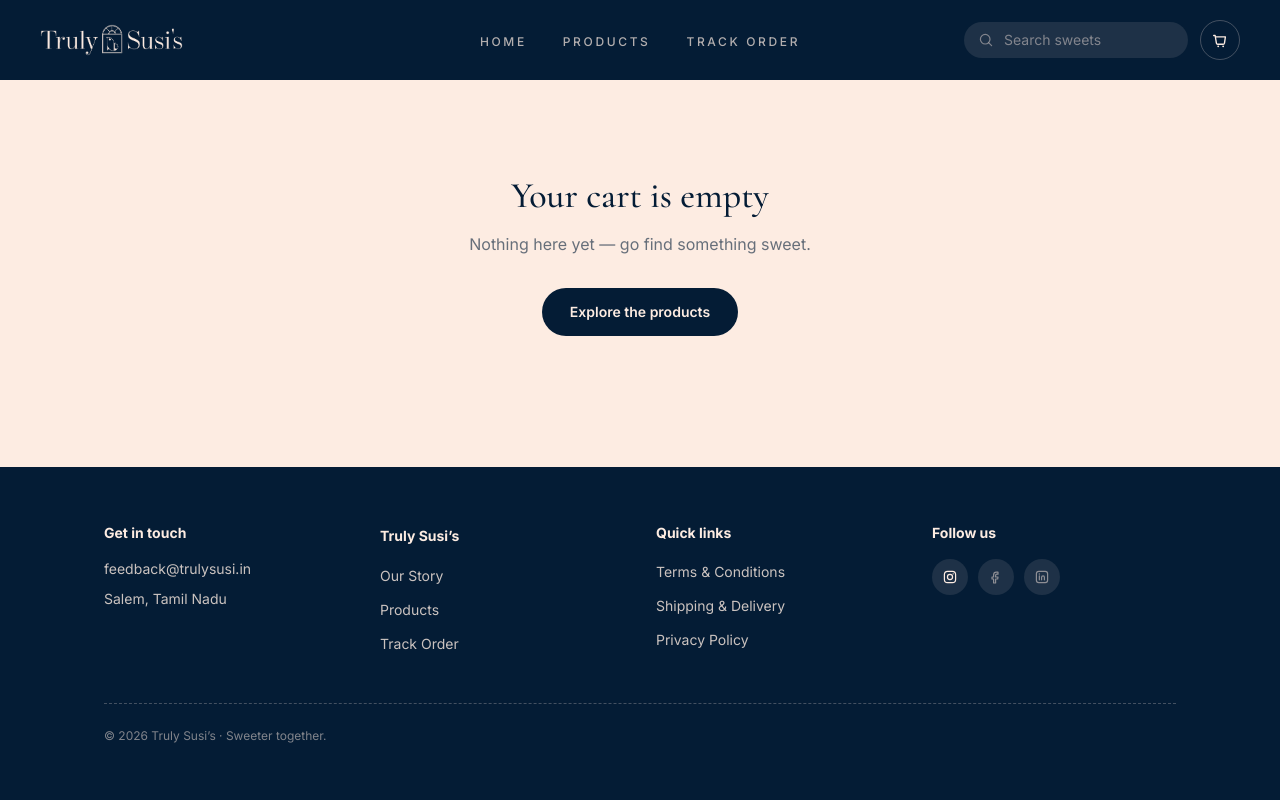
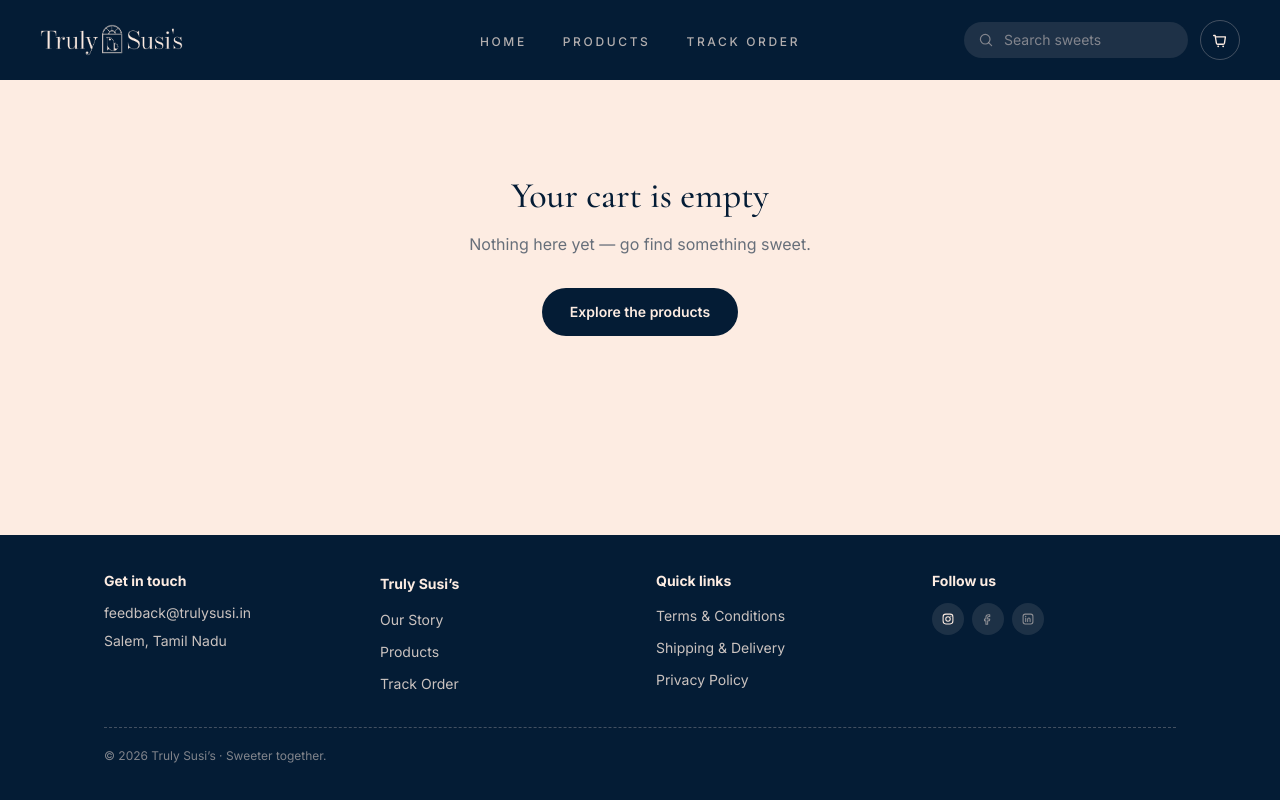
Before and after one commit to TrulySusi/TrulySusiWebsite, a Next.js app in the folder web/: page /cart in a window 1280 px wide. Built offline with nearby package versions, Linux system fonts and the light colour scheme.

Commit message:
Tighten footer spacing, swap cart Remove text for a delete icon

```diff
--- a/web/app/cart/page.tsx
+++ b/web/app/cart/page.tsx
@@ -97,9 +97,15 @@ export default function CartPage() {
               <button
                 type="button"
                 onClick={() => removeItem(item.variantId)}
-                className="font-body text-xs font-medium uppercase tracking-wide text-navy/40 transition-colors hover:text-coral"
+                aria-label="Remove item"
+                className="rounded-full p-2 text-navy/40 transition-colors hover:bg-coral/10 hover:text-coral"
               >
-                Remove
+                <svg viewBox="0 0 20 20" fill="none" stroke="currentColor" strokeWidth="1.5" className="h-4 w-4">
+                  <path d="M4 6h12" strokeLinecap="round" />
+                  <path d="M8 6V4.5A1.5 1.5 0 0 1 9.5 3h1A1.5 1.5 0 0 1 12 4.5V6" strokeLinecap="round" strokeLinejoin="round" />
+                  <path d="M5.5 6.5 6 16a1.5 1.5 0 0 0 1.5 1.4h5a1.5 1.5 0 0 0 1.5-1.4l.5-9.5" strokeLinecap="round" strokeLinejoin="round" />
+                  <path d="M8.3 9.5v4.5M11.7 9.5v4.5" strokeLinecap="round" />
+                </svg>
               </button>
             </div>
           ))}
--- a/web/components/SiteFooter.tsx
+++ b/web/components/SiteFooter.tsx
@@ -15,11 +15,11 @@ const POLICY_LINKS = [
 export function SiteFooter() {
   return (
     <footer className="bg-navy text-cream">
-      <div className="mx-auto max-w-6xl px-6 py-14 sm:px-10">
-        <div className="grid grid-cols-2 gap-x-8 gap-y-10 sm:grid-cols-4">
+      <div className="mx-auto max-w-6xl px-6 py-9 sm:px-10">
+        <div className="grid grid-cols-2 gap-x-8 gap-y-7 sm:grid-cols-4">
           <div>
             <h3 className="font-body text-sm font-bold text-cream">Get in touch</h3>
-            <ul className="mt-4 space-y-2.5 font-body text-sm text-cream/80">
+            <ul className="mt-3 space-y-2 font-body text-sm text-cream/80">
               <li>
                 {/* Real support inbox from the product label — not the
                     placeholder email/phone the reference mockup shows. */}
@@ -35,7 +35,7 @@ export function SiteFooter() {
             <Link href="/" className="font-body text-sm font-bold text-cream">
               Truly Susi&rsquo;s
             </Link>
-            <ul className="mt-4 space-y-2.5">
+            <ul className="mt-3 space-y-2">
               {BRAND_LINKS.map((link) => (
                 <li key={link.href}>
                   <Link href={link.href} className="font-body text-sm text-cream/80 transition-colors hover:text-cream">
@@ -48,7 +48,7 @@ export function SiteFooter() {
 
           <div>
             <h3 className="font-body text-sm font-bold text-cream">Quick links</h3>
-            <ul className="mt-4 space-y-2.5">
+            <ul className="mt-3 space-y-2">
               {POLICY_LINKS.map((link) => (
                 <li key={link.href}>
                   <Link href={link.href} className="font-body text-sm text-cream/80 transition-colors hover:text-cream">
@@ -61,15 +61,15 @@ export function SiteFooter() {
 
           <div>
             <h3 className="font-body text-sm font-bold text-cream">Follow us</h3>
-            <div className="mt-4 flex gap-2.5">
+            <div className="mt-3 flex gap-2">
               <a
                 href="https://instagram.com/trulysusi"
                 target="_blank"
                 rel="noopener noreferrer"
                 aria-label="Truly Susi's on Instagram"
-                className="flex h-9 w-9 items-center justify-center rounded-full bg-cream/10 text-cream transition-colors hover:bg-cream/20"
+                className="flex h-8 w-8 items-center justify-center rounded-full bg-cream/10 text-cream transition-colors hover:bg-cream/20"
               >
-                <svg viewBox="0 0 20 20" fill="none" stroke="currentColor" strokeWidth="1.5" className="h-4 w-4">
+                <svg viewBox="0 0 20 20" fill="none" stroke="currentColor" strokeWidth="1.5" className="h-3.5 w-3.5">
                   <rect x="3" y="3" width="14" height="14" rx="4" />
                   <circle cx="10" cy="10" r="3.2" />
                   <circle cx="14" cy="6" r="0.8" fill="currentColor" stroke="none" />
@@ -80,18 +80,18 @@ export function SiteFooter() {
               <span
                 aria-hidden="true"
                 title="Facebook — coming soon"
-                className="flex h-9 w-9 items-center justify-center rounded-full bg-cream/10 text-cream/50"
+                className="flex h-8 w-8 items-center justify-center rounded-full bg-cream/10 text-cream/50"
               >
-                <svg viewBox="0 0 20 20" fill="none" stroke="currentColor" strokeWidth="1.5" className="h-4 w-4">
+                <svg viewBox="0 0 20 20" fill="none" stroke="currentColor" strokeWidth="1.5" className="h-3.5 w-3.5">
                   <path d="M12.5 6.5H11a1.5 1.5 0 0 0-1.5 1.5v2H12.5l-.35 2.5H9.5V17.5h-2.5V12.5H5V10H7V7.6C7 5.6 8.3 4 10.5 4H12.5V6.5Z" strokeLinejoin="round" />
                 </svg>
               </span>
               <span
                 aria-hidden="true"
                 title="LinkedIn — coming soon"
-                className="flex h-9 w-9 items-center justify-center rounded-full bg-cream/10 text-cream/50"
+                className="flex h-8 w-8 items-center justify-center rounded-full bg-cream/10 text-cream/50"
               >
-                <svg viewBox="0 0 20 20" fill="none" stroke="currentColor" strokeWidth="1.5" className="h-4 w-4">
+                <svg viewBox="0 0 20 20" fill="none" stroke="currentColor" strokeWidth="1.5" className="h-3.5 w-3.5">
                   <rect x="3" y="3" width="14" height="14" rx="3" />
                   <line x1="6.7" y1="8.5" x2="6.7" y2="13.5" strokeLinecap="round" />
                   <circle cx="6.7" cy="6.3" r="0.9" fill="currentColor" stroke="none" />
@@ -102,7 +102,7 @@ export function SiteFooter() {
           </div>
         </div>
 
-        <div className="mt-12 border-t border-dashed border-cream/25 pt-6 font-body text-xs text-cream/50">
+        <div className="mt-8 border-t border-dashed border-cream/25 pt-5 font-body text-xs text-cream/50">
           &copy; 2026 Truly Susi&rsquo;s &middot; Sweeter together.
         </div>
       </div>
```
